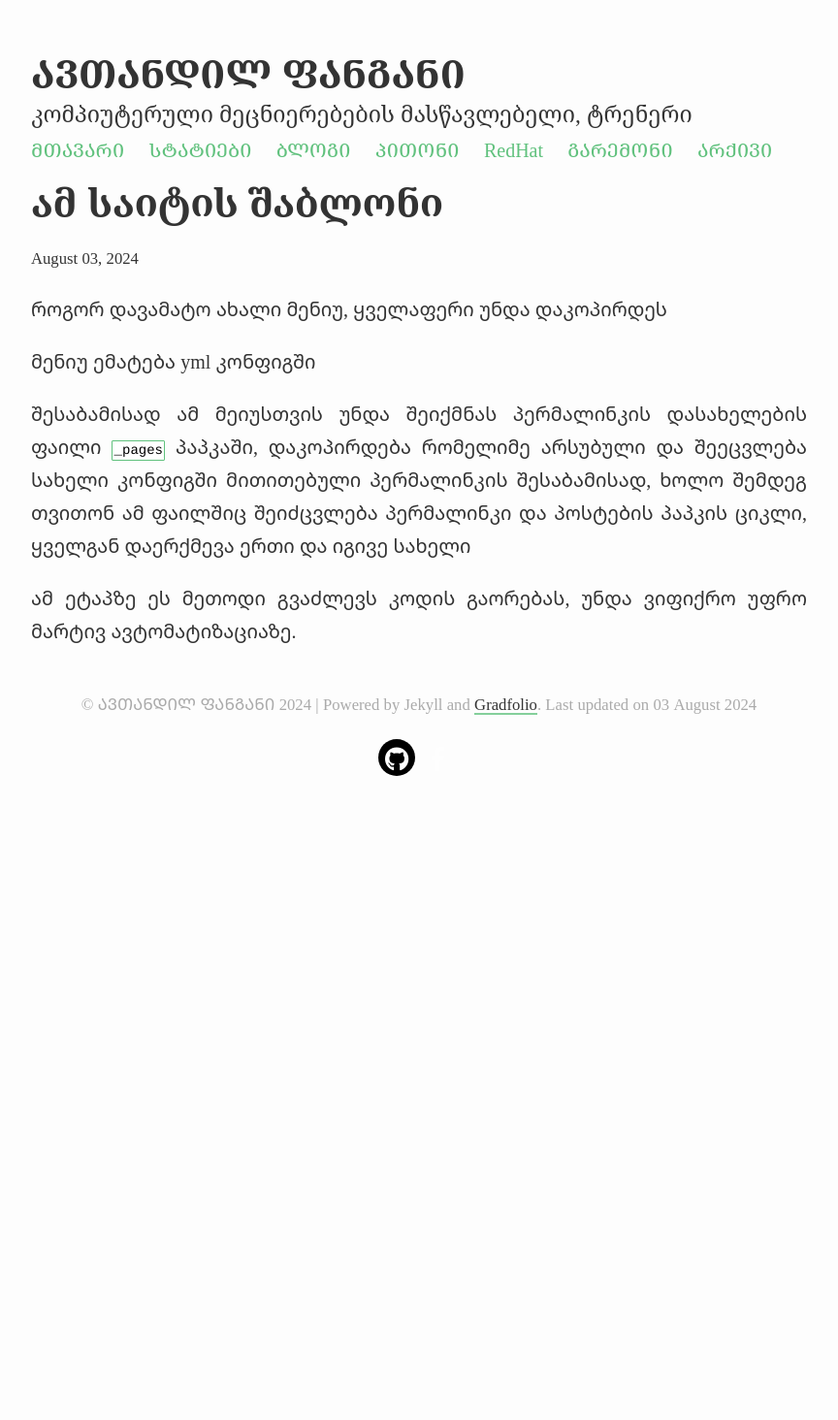
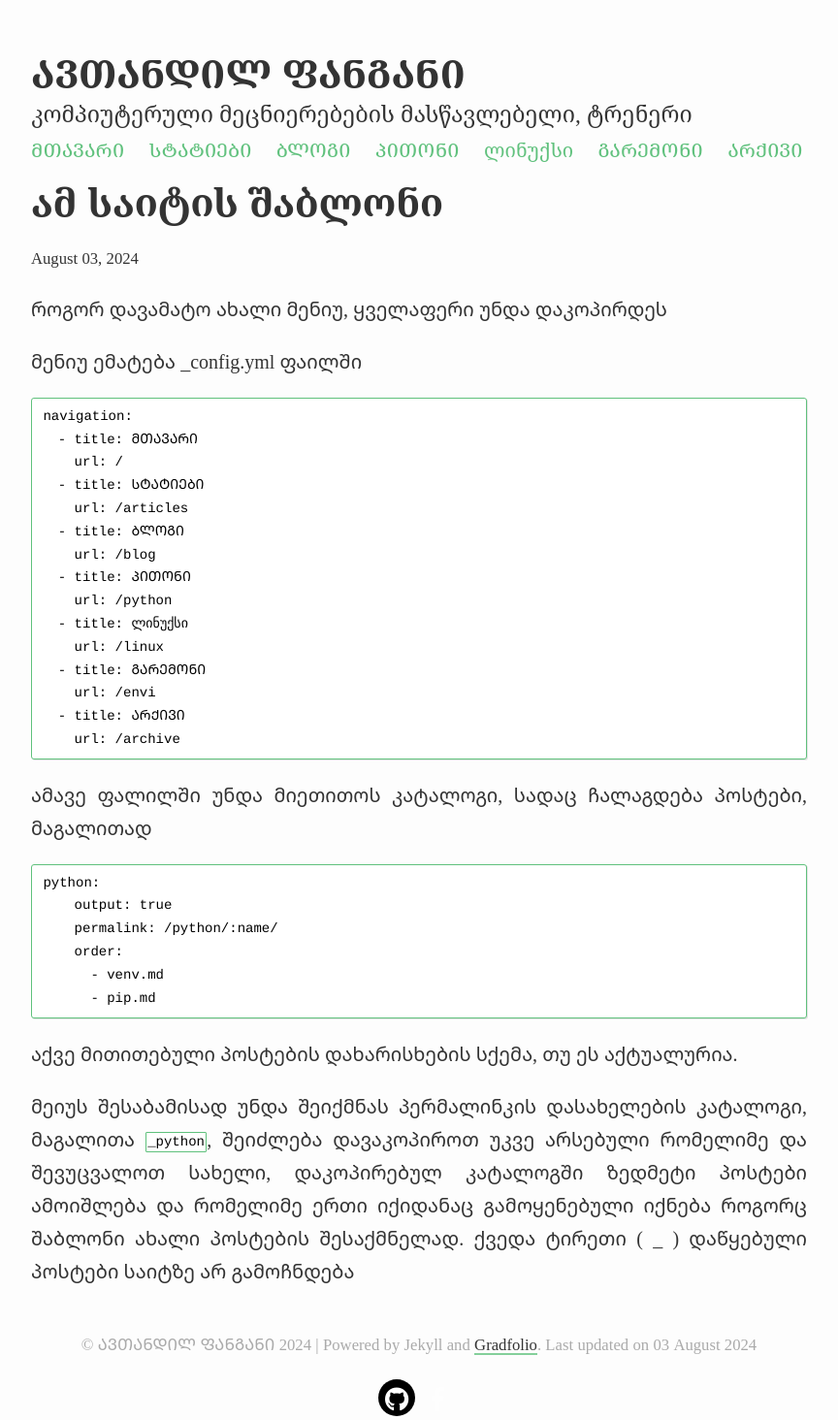
Before and after one commit to avtotrainer/portfolio, a Jekyll site: the page built from _envi/this_site.md, in a window 1280 px wide. Shown: the whole page at 97% size, without its empty margins (208-1072 px from the left). Built offline with Jekyll 4.4.1, drawn with Linux system fonts in a browser that asks for light colours; nearby versions of some CDN libraries; before the commit the page ends 980 px from its top, so only the background shows below that.

Commit message:
გავასწორე ლინუქსის ბლოგი

````diff
--- a/_config.yml
+++ b/_config.yml
@@ -27,20 +27,18 @@
 navigation:
   - title: ᲛᲗᲐᲕᲐᲠᲘ
     url: /
-  # - title: ᲞᲠᲝᲔᲥᲢᲔᲑᲘ
-    # url: /projects/
   - title: ᲡᲢᲐᲢᲘᲔᲑᲘ
     url: /articles
   - title: ᲑᲚᲝᲒᲘ
-    url: /blog/
+    url: /blog
   - title: ᲞᲘᲗᲝᲜᲘ
-    url: /python/
-  - title: RedHat
-    url: /redhat/
+    url: /python
+  - title: ლინუქსი
+    url: /linux
   - title: ᲒᲐᲠᲔᲛᲝᲜᲘ
-    url: /envi/
+    url: /envi
   - title: ᲐᲠᲥᲘᲕᲘ
-    url: /archive/
+    url: /archive
 
 
 # Markdown
@@ -77,7 +75,6 @@
   articles:
     output: true
     permalink: /articles/:name/
-    :working_dir: dir
   python:
     output: true
     permalink: /python/:name/
@@ -87,6 +84,12 @@
   envi:
     output: true
     permalink: /envi/:name/
+    order:
+      - this_site.md
+      - szh.md
+  linux:
+    output: true
+    permalink: /linux/:name/
     order:
       - this_site.md
       - szh.md
--- a/_envi/this_site.md
+++ b/_envi/this_site.md
@@ -4,11 +4,39 @@
 description: ამ საიტის მართვა
 ---
 
-როგორ დავამატო ახალი მენიუ,  ყველაფერი უნდა დაკოპირდეს
+როგორ დავამატო ახალი მენიუ, ყველაფერი უნდა დაკოპირდეს
 
-მენიუ ემატება yml კონფიგში
+მენიუ ემატება \_config.yml ფაილში
 
-შესაბამისად ამ მეიუსთვის უნდა შეიქმნას პერმალინკის დასახელების ფაილი `_pages` პაპკაში, დაკოპირდება რომელიმე არსუბული და შეეცვლება სახელი კონფიგში მითითებული პერმალინკის შესაბამისად, ხოლო შემდეგ თვითონ ამ ფაილშიც შეიძცვლება პერმალინკი და პოსტების პაპკის ციკლი, ყველგან დაერქმევა ერთი და იგივე სახელი
+```
+navigation:
+  - title: ᲛᲗᲐᲕᲐᲠᲘ
+    url: /
+  - title: ᲡᲢᲐᲢᲘᲔᲑᲘ
+    url: /articles
+  - title: ᲑᲚᲝᲒᲘ
+    url: /blog
+  - title: ᲞᲘᲗᲝᲜᲘ
+    url: /python
+  - title: ლინუქსი
+    url: /linux
+  - title: ᲒᲐᲠᲔᲛᲝᲜᲘ
+    url: /envi
+  - title: ᲐᲠᲥᲘᲕᲘ
+    url: /archive
+```
 
+ამავე ფალილში უნდა მიეთითოს კატალოგი, სადაც ჩალაგდება პოსტები, მაგალითად
 
-ამ ეტაპზე ეს მეთოდი გვაძლევს კოდის გაორებას, უნდა ვიფიქრო უფრო მარტივ ავტომატიზაციაზე.
+```
+python:
+    output: true
+    permalink: /python/:name/
+    order:
+      - venv.md
+      - pip.md
+```
+
+აქვე მითითებული პოსტების დახარისხების სქემა, თუ ეს აქტუალურია.
+
+მეიუს შესაბამისად უნდა შეიქმნას პერმალინკის დასახელების კატალოგი, მაგალითა `_python`, შეიძლება დავაკოპიროთ უკვე არსებული რომელიმე და შევუცვალოთ სახელი, დაკოპირებულ კატალოგში ზედმეტი პოსტები ამოიშლება და რომელიმე ერთი იქიდანაც გამოყენებული იქნება როგორც შაბლონი ახალი პოსტების შესაქმნელად. ქვედა ტირეთი ( \_ ) დაწყებული პოსტები საიტზე არ გამოჩნდება
````
Also changed, not shown: _linux/szh.md (added, +67 -0 lines), _pages/linux.md (renamed from _pages/redhat.md, +3 -3 lines), _pages/python.md (+8 -9 lines), _posts/2024-07-06-tcp-ip.md (+33 -12 lines), _posts/_2024-07-02-django-plan.md (added, +67 -0 lines), Gemfile.lock, _linux/intro.md (renamed from _redhat/intro.md).
